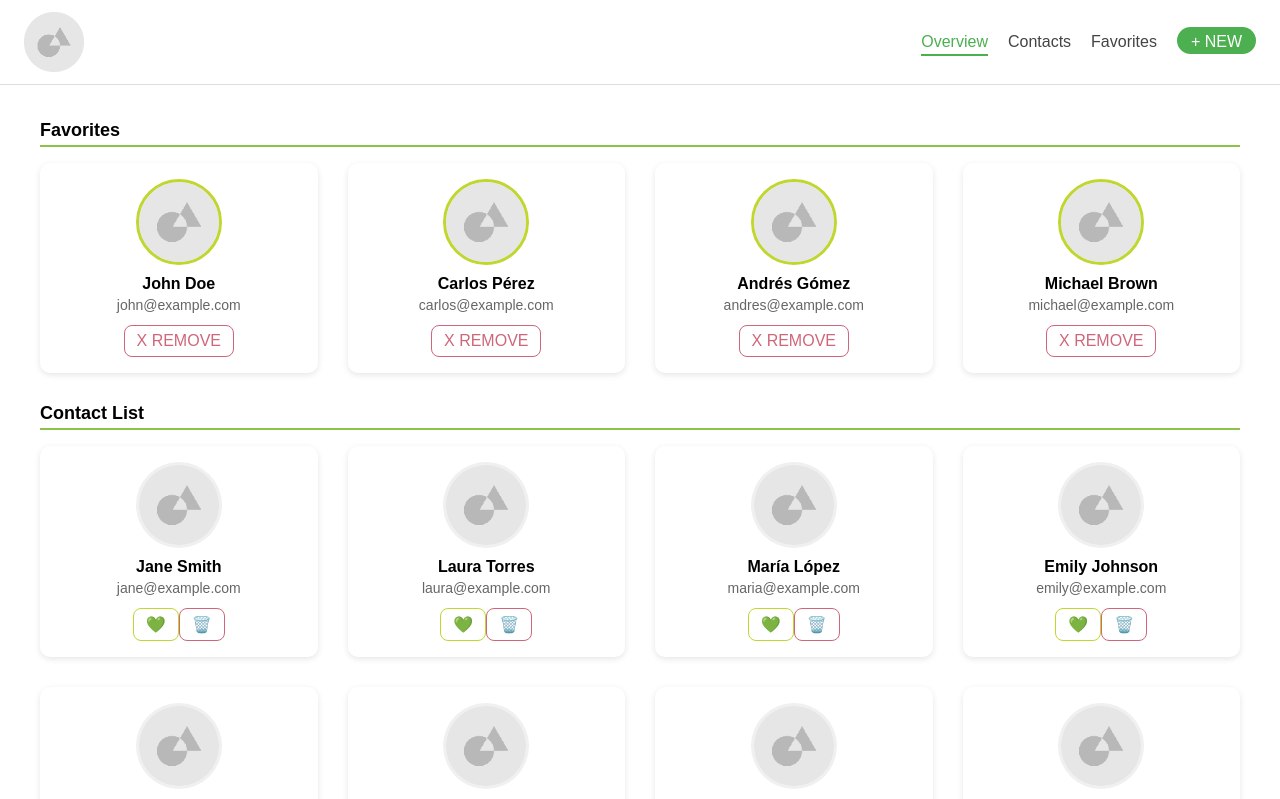
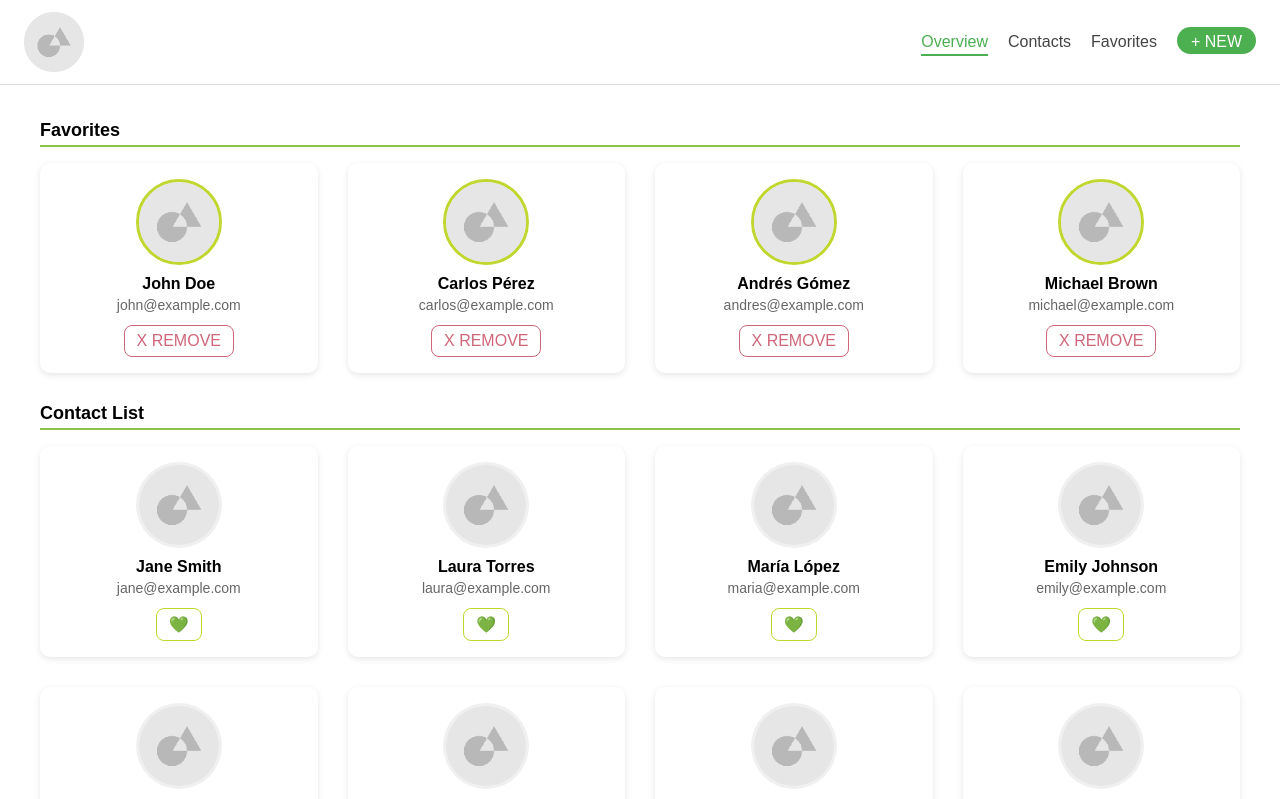
Before and after one commit to VafGlo/contactwebapp, a Next.js app: page / in a window 1280 px wide. Shown: the top 799 px of the page. Built offline with nearby package versions, Linux system fonts and the light colour scheme.

Commit message:
Correccion de simbolos

```diff
--- a/src/app/components/CardContact.tsx
+++ b/src/app/components/CardContact.tsx
@@ -74,7 +74,7 @@ export default function CardContact({
             )}
           </>
         ) : (
-          // En otras vistas, comportamiento si es favorito (REMOVE )
+          // Comportamiento (REMOVE) si es favorito y esta en overview
           <>
             {isFavorite ? (
               <button
@@ -85,7 +85,7 @@ export default function CardContact({
                 X REMOVE
               </button>
             ) : (
-              //Aca si esta en contacts que se muestre -> 💚 + 🗑️
+              //Comportamiento (Solo 💚) si es NO es favorito y esta en overview
               <>
                 <button
                   className={styles.favoriteBtn}
@@ -93,13 +93,6 @@ export default function CardContact({
                   title="Añadir a favoritos"
                 >
                   💚
-                </button>
-                <button
-                  className={styles.deleteBtn}
-                  onClick={onDelete}
-                  title="Eliminar contacto"
-                >
-                  🗑️
                 </button>
               </>
             )}
```
